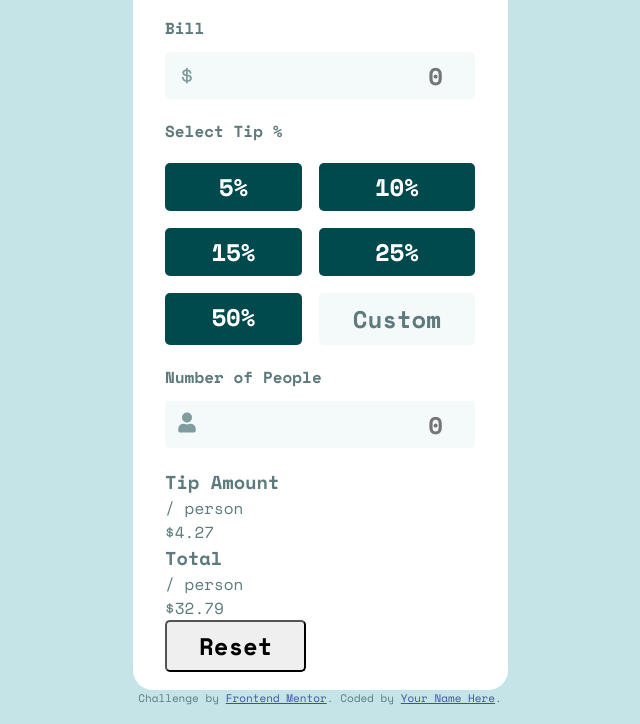
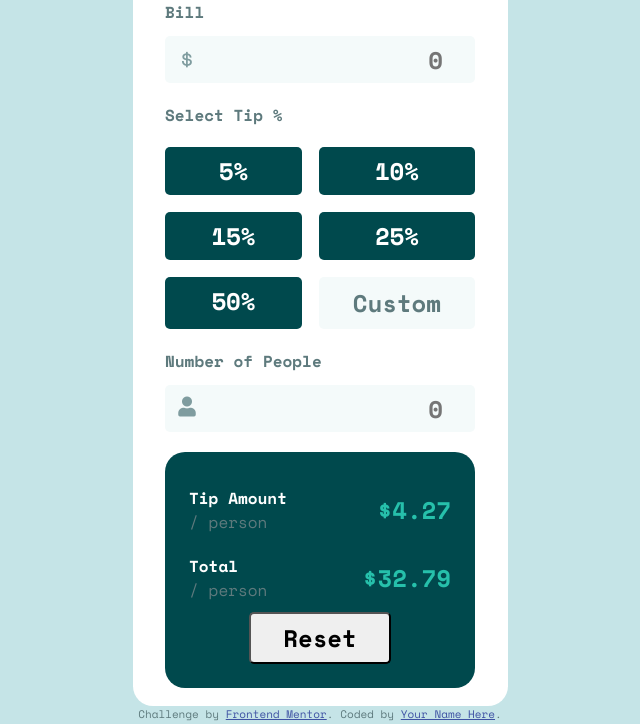
Before and after one commit to Jaime9611/tip-calculator, a website built with webpack: page public/index.html in a window 1280 px wide. Shown: the part 76-800 px from the top of the page, without its empty margins (320-960 px from the left). Built offline with nearby package versions, Linux system fonts and the light colour scheme; files whose address does not match are found by name.

Commit message:
Info title and totals

```diff
--- a/public/index.html
+++ b/public/index.html
@@ -56,8 +56,8 @@
                   <input
                     class="input-field--number"
                     type="number"
-                    name="total-bill"
-                    id="total-bill"
+                    name="bill-value"
+                    id="bill-value"
                     placeholder="0"
                     min="1"
                     step="0.01"
@@ -100,8 +100,8 @@
                   <input
                     class="input-field--number"
                     type="number"
-                    name="total-bill"
-                    id="total-bill"
+                    name="persons"
+                    id="persons"
                     placeholder="0"
                     min="1"
                     step="0.01"
@@ -110,25 +110,29 @@
               </div>
             </div>
             <div class="form-section--totals">
-              <div class="form-element--info-totals">
+              <div
+                class="form-element--info-totals flex flex--dr flex--all-center"
+              >
+                <div class="info-totals flex flex--jc-sb">
                   <div class="info-totals__text">
-                  <h3 class="info-totals__title">Tip Amount</h3>
-                  <p class="info-totals__info">/ person</p>
+                    <h3 class="info-totals__text--title">Tip Amount</h3>
+                    <p class="info-totals__text--info">/ person</p>
                   </div>
-                <div class="info-totals__value">
+                  <div class="info-totals__text--value flex flex--all-center">
                     $<span id="tip-total">4.27</span>
                   </div>
                 </div>
-              <div class="form-element--info-totals">
+                <div class="info-totals flex flex--jc-sb">
                   <div class="info-totals__text">
-                  <h3 class="info-totals__title">Total</h3>
-                  <p class="info-totals__info">/ person</p>
+                    <h3 class="info-totals__text--title">Total</h3>
+                    <p class="info-totals__text--info">/ person</p>
                   </div>
-                <div class="info-totals__value">
+                  <div class="info-totals__text--value flex flex--all-center">
                     $<span id="bill-total">32.79</span>
                   </div>
                 </div>
                 <button class="btn" type="submit">Reset</button>
+              </div>
             </div>
           </form>
         </div>
--- a/src/styles/components/form-info.scss
+++ b/src/styles/components/form-info.scss
@@ -0,0 +1,19 @@
+@use '../utils/functions.scss' as f;
+
+.info-totals {
+  width: 100%;
+  padding: f.rem(10) 0;
+}
+
+.info-totals__text {
+  &--title {
+    color: var(--white);
+    font-size: var(--page-fsize);
+    font-weight: 700;
+  }
+  &--value {
+    color: var(--strong-cyan);
+    font-size: var(--form-fsize);
+    font-weight: 700;
+  }
+}
--- a/src/styles/components/forms.scss
+++ b/src/styles/components/forms.scss
@@ -5,7 +5,11 @@
   padding-bottom: f.rem(20);
   &--input-element {
     @extend .form-element;
-    width: 100%;
-    border: none;
+  }
+  &--info-totals {
+    @extend .form-element;
+    padding: f.rem(24);
+    background-color: var(--very-dark-cyan);
+    border-radius: f.rem(20);
   }
 }
```
Lines whose indentation alone changed are shown as unchanged.
